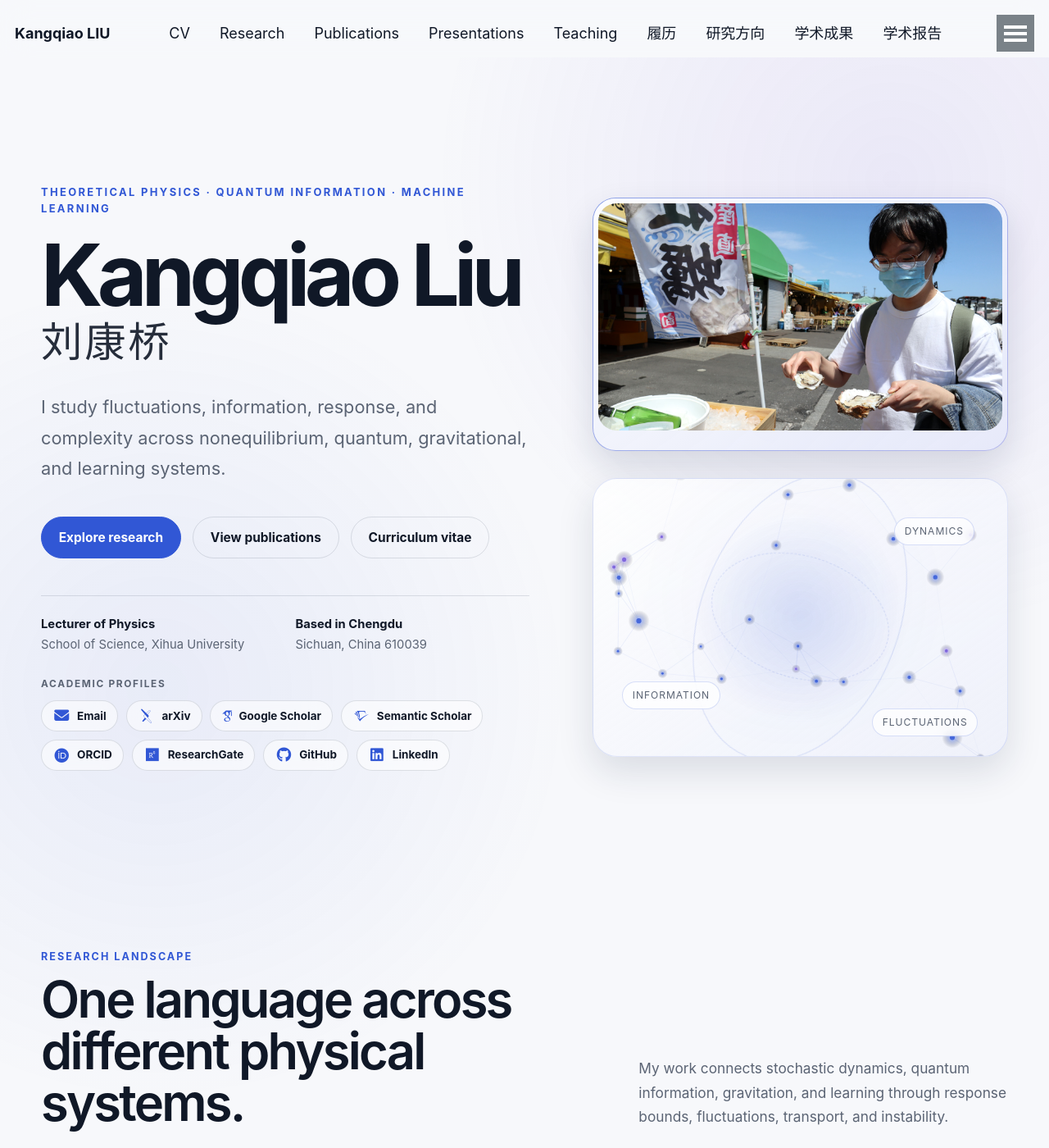
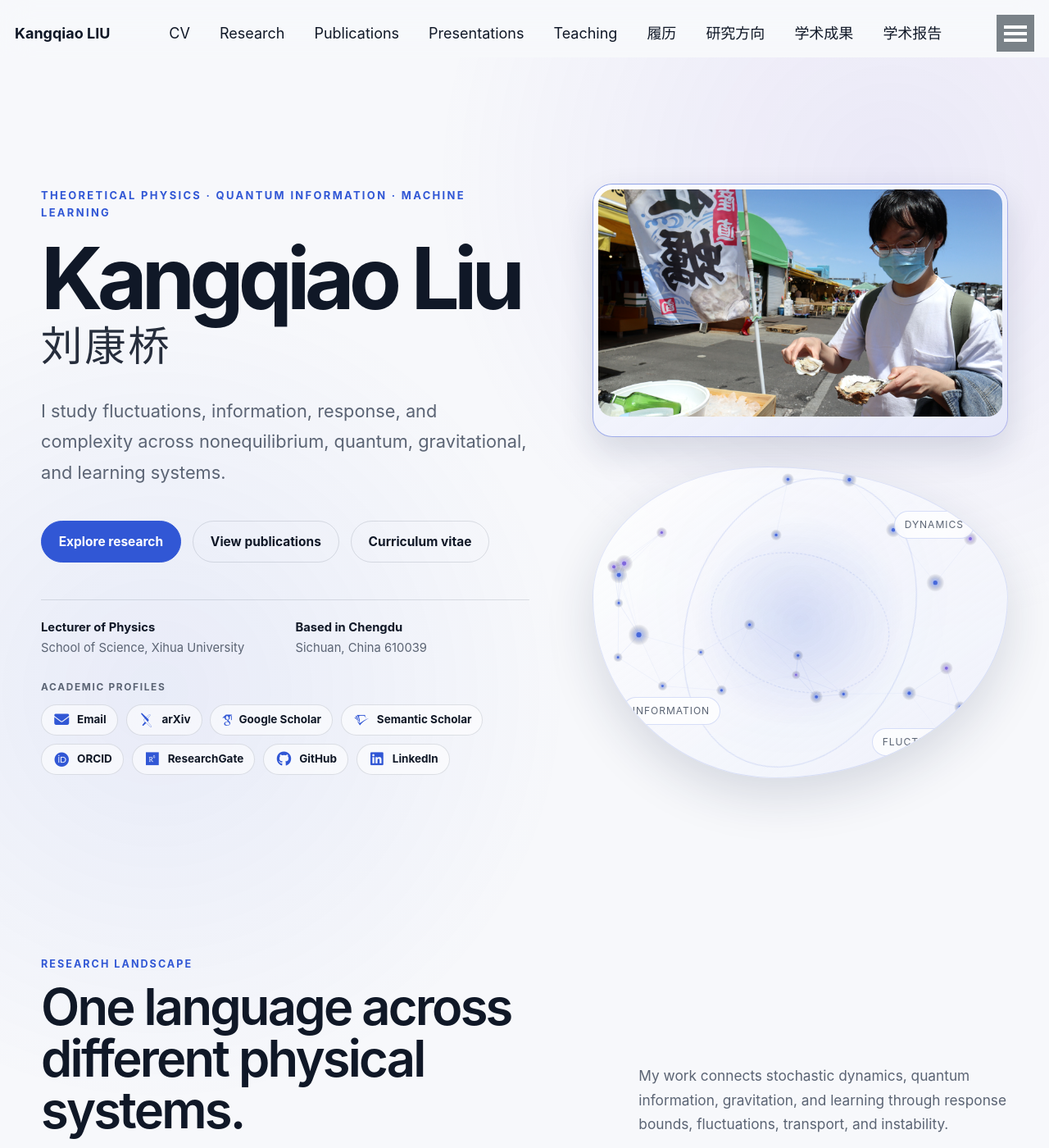
Before and after one commit to KangqiaoLiu/KangqiaoLiu.github.io, a Jekyll site: the page built from _pages/about.md, in a window 1280 px wide and 1400 px high. Shown: the whole window at 82% size. Built offline with Jekyll 4.4.1, drawn with Linux system fonts in a browser that asks for light colours; some web fonts are replaced.

Commit message:
Keep photo rectangular and restore pebble particle shape

```diff
--- a/_sass/_home-portrait.scss
+++ b/_sass/_home-portrait.scss
@@ -1,20 +1,20 @@
-/* Two independent homepage visuals: photograph above, particle field below. */
+/* Two independent homepage visuals: rectangular photograph above, pebble particle field below. */
 
 .ai-home-media {
   display: grid;
   min-width: 0;
   align-self: center;
-  gap: clamp(1.25rem, 3vw, 1.8rem);
+  gap: clamp(1.35rem, 3vw, 2rem);
 }
 
-/* Independent upper photograph. */
+/* Independent upper photograph: conventional horizontal card, not a pebble. */
 .ai-home-photo-card {
   position: relative;
   width: 100%;
   margin: 0;
   padding: 6px;
   border: 1px solid rgba(49, 87, 213, 0.20);
-  border-radius: 28px;
+  border-radius: 24px;
   background:
     linear-gradient(145deg, rgba(255, 255, 255, 0.97), rgba(232, 236, 250, 0.88)) padding-box,
     linear-gradient(135deg, rgba(49, 87, 213, 0.40), rgba(114, 87, 216, 0.20)) border-box;
@@ -29,7 +29,7 @@
   display: block;
   width: 100%;
   aspect-ratio: 16 / 9;
-  border-radius: 22px;
+  border-radius: 18px;
   object-fit: cover;
   object-position: center center;
   filter: saturate(0.97) contrast(1.02);
@@ -42,28 +42,29 @@
   transform: translateY(-3px);
 }
 
-/* Independent lower particle figure. */
+/* Independent lower particle figure: restore the original pebble language. */
 .ai-home-particle-card {
   --field-x: 50%;
   --field-y: 50%;
   position: relative;
   width: 100%;
-  min-height: 340px;
+  min-height: 380px;
   border: 1px solid rgba(49, 87, 213, 0.14);
-  border-radius: 30px;
+  border-radius: 42% 58% 56% 44% / 42% 42% 58% 58%;
   background:
     radial-gradient(circle 180px at var(--field-x) var(--field-y), rgba(49, 87, 213, 0.15), transparent 72%),
     linear-gradient(145deg, rgba(255, 255, 255, 0.82), rgba(232, 236, 250, 0.56)),
     radial-gradient(circle at 48% 42%, rgba(49, 87, 213, 0.13), transparent 58%);
-  box-shadow: 0 18px 44px rgba(24, 38, 73, 0.13);
+  box-shadow: 0 22px 58px rgba(24, 38, 73, 0.15);
   overflow: hidden;
   isolation: isolate;
   transition: border-color 220ms ease, box-shadow 220ms ease;
+  transform: translateZ(0);
 }
 
 .ai-home-particle-card.is-interacting {
   border-color: rgba(49, 87, 213, 0.28);
-  box-shadow: 0 24px 60px rgba(22, 35, 66, 0.17);
+  box-shadow: 0 28px 74px rgba(22, 35, 66, 0.18);
 }
 
 .ai-home-particle-card::before,
@@ -134,7 +135,7 @@
   }
 
   .ai-home-particle-card {
-    min-height: 330px;
+    min-height: 350px;
   }
 }
 
@@ -145,16 +146,16 @@
 
   .ai-home-photo-card {
     padding: 5px;
-    border-radius: 24px;
+    border-radius: 20px;
   }
 
   .ai-home-photo-card img {
-    border-radius: 19px;
+    border-radius: 15px;
   }
 
   .ai-home-particle-card {
-    min-height: 285px;
-    border-radius: 24px;
+    min-height: 300px;
+    border-radius: 40% 60% 54% 46% / 40% 43% 57% 60%;
   }
 
   .ai-home-particle-card .ai-orbit-label {
```
